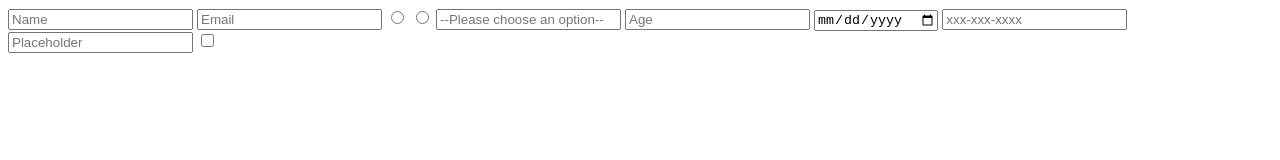
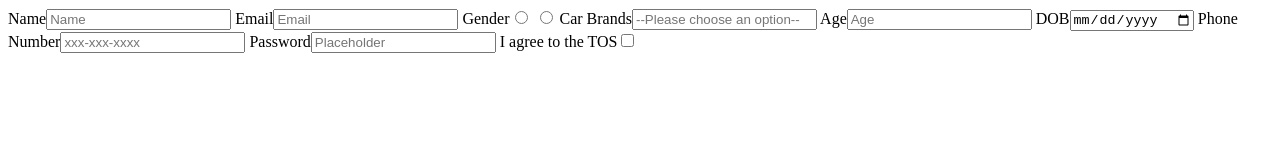
Before and after one commit to acciojob/signup-form-car-DCoder117, a website: page main.html in a window 1280 px wide. Drawn offline with Linux system fonts and the light colour scheme.

Commit message:
created a submission

```diff
--- a/main.html
+++ b/main.html
@@ -8,16 +8,16 @@
 
 <body>
 	<!-- the entire body must be written by student -->
-	<input type="text" required id="name" placeholder="Name">
-	<input type="email" required id="email" placeholder="Email">
-	<input type="radio" required id="gender_m" placeholder="-">
+	Name<input type="text" required id="name" placeholder="Name">
+	Email<input type="email" required id="email" placeholder="Email">
+	Gender<input type="radio" required id="gender_m" placeholder="-">
 	<input type="radio" required id="gender_f" placeholder="-">
-	<input type="select" required id="cars" placeholder="--Please choose an option--">
-	<input type="number" required id="age" placeholder="Age">
-	<input type = "date" required id = "dob" placeholder="-">
-	<input type = "Tel" id="tel" placeholder="xxx-xxx-xxxx">
-	<input type = "password" required id = "password" placeholder="Placeholder">
-	<input type = "checkbox" required id = "tos">
+	Car Brands<input type="select" required id="cars" placeholder="--Please choose an option--">
+	Age<input type="number" required id="age" placeholder="Age">
+	DOB<input type = "date" required id = "dob" placeholder="-">
+	Phone Number<input type = "Tel" id="tel" placeholder="xxx-xxx-xxxx">
+	Password<input type = "password" required id = "password" placeholder="Placeholder">
+	I agree to the TOS<input type = "checkbox" required id = "tos">
     <script type="text/javascript" src="./script.js">
 </script>
 
```
